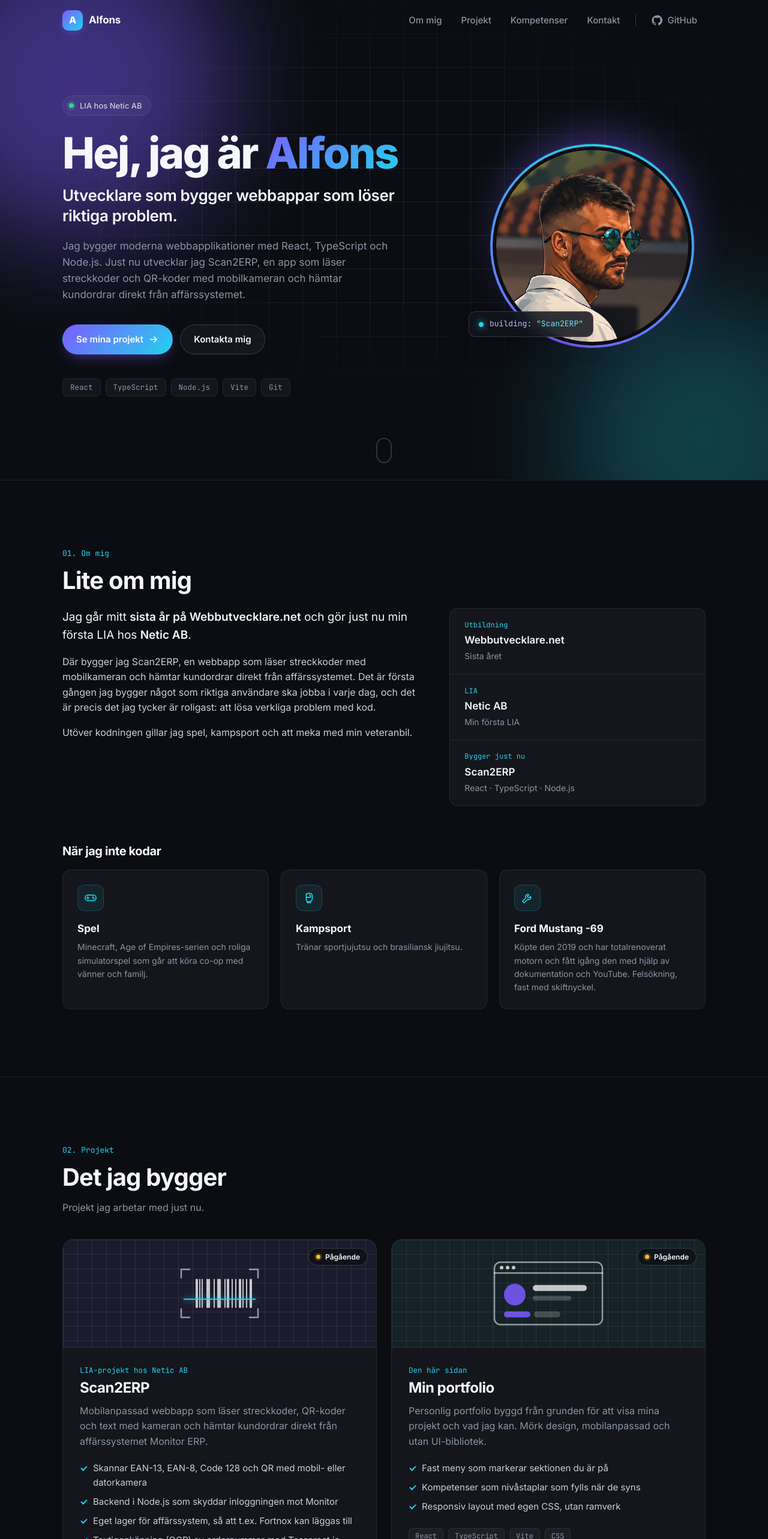
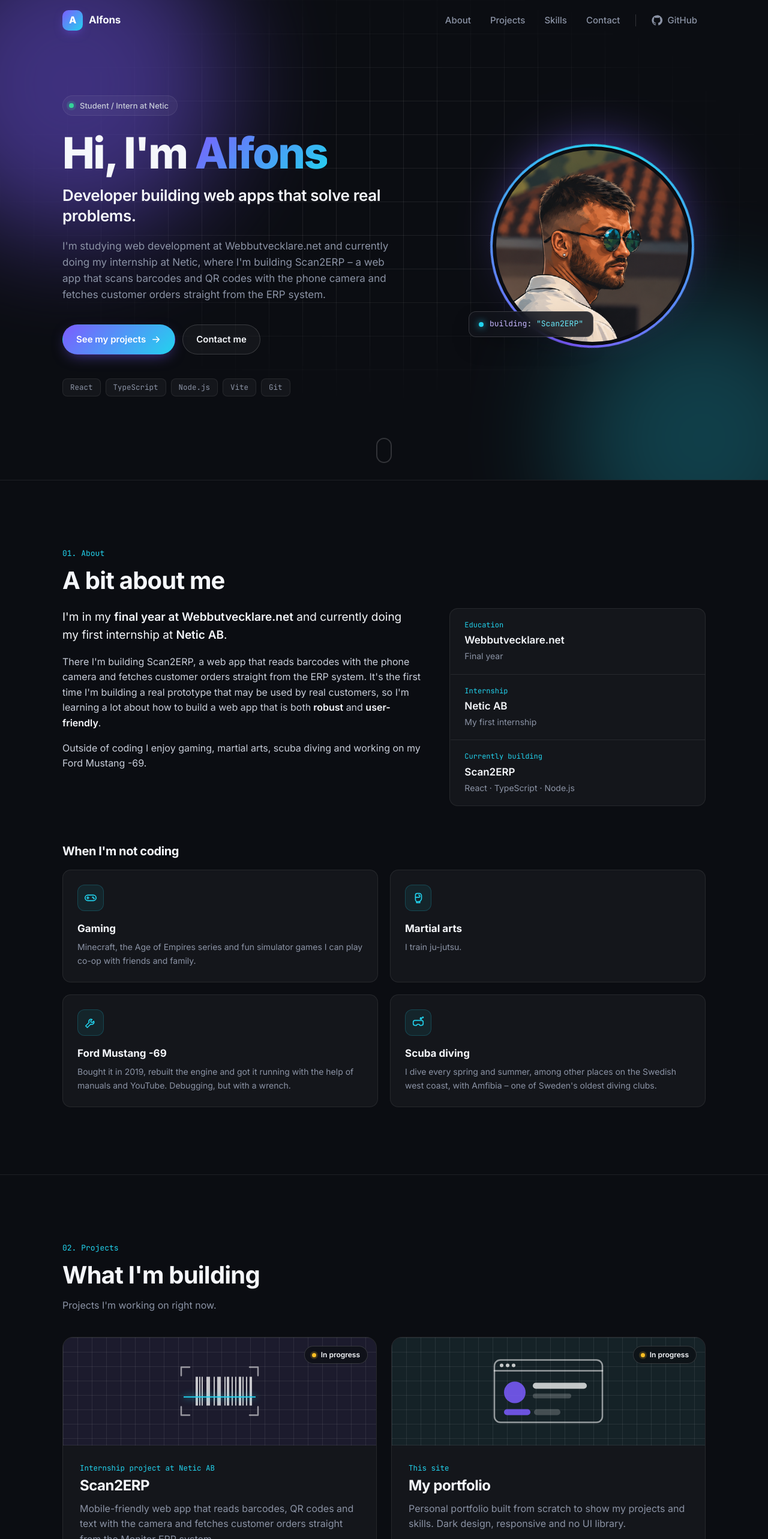
Before and after one commit to 99alfons-stack/MyPortfolio, a React (Vite) app: page / in a window 1280 px wide. Shown: the top 2566 px of the page at 60% size. Built offline with nearby package versions, Linux system fonts and the light colour scheme.

Commit message:
ändrat till engelska samt småfix

```diff
--- a/index.html
+++ b/index.html
@@ -1,9 +1,9 @@
 <!doctype html>
-<html lang="sv">
+<html lang="en">
 	<head>
 		<meta charset="UTF-8" />
 		<meta name="viewport" content="width=device-width, initial-scale=1.0" />
-		<meta name="description" content="Portfolio – Alfons, utvecklare" />
+		<meta name="description" content="Portfolio – Alfons, web developer" />
 		<meta name="theme-color" content="#0b0d12" />
 		<link rel="icon" type="image/svg+xml" href="/favicon.svg" />
 
--- a/src/components/About.tsx
+++ b/src/components/About.tsx
@@ -15,9 +15,9 @@ interface Interest {
 
 // Snabbfakta som visas i panelen till höger.
 const FACTS: Fact[] = [
-	{ label: "Utbildning", value: "Webbutvecklare.net", detail: "Sista året" },
-	{ label: "LIA", value: "Netic AB", detail: "Min första LIA" },
-	{ label: "Bygger just nu", value: "Scan2ERP", detail: "React · TypeScript · Node.js" },
+	{ label: "Education", value: "Webbutvecklare.net", detail: "Final year" },
+	{ label: "Internship", value: "Netic AB", detail: "My first internship" },
+	{ label: "Currently building", value: "Scan2ERP", detail: "React · TypeScript · Node.js" },
 ];
 
 // Ikonerna ritas med SVG så att de följer sidans färger.
@@ -40,8 +40,8 @@ const svg = (path: ReactNode) => (
 // Det jag gör när jag inte kodar.
 const INTERESTS: Interest[] = [
 	{
-		title: "Spel",
-		text: "Minecraft, Age of Empires-serien och roliga simulatorspel som går att köra co-op med vänner och familj.",
+		title: "Gaming",
+		text: "Minecraft, the Age of Empires series and fun simulator games I can play co-op with friends and family.",
 		icon: svg(
 			<>
 				<rect x="2" y="7" width="20" height="10" rx="5" />
@@ -52,8 +52,8 @@ const INTERESTS: Interest[] = [
 		),
 	},
 	{
-		title: "Kampsport",
-		text: "Tränar sportjujutsu och brasiliansk jiujitsu.",
+		title: "Martial arts",
+		text: "I train  ju-jutsu.",
 		icon: svg(
 			<>
 				<path d="M7 11V7a3 3 0 0 1 3-3h4a4 4 0 0 1 4 4v5a6 6 0 0 1-6 6h-1a4 4 0 0 1-4-4z" />
@@ -64,10 +64,22 @@ const INTERESTS: Interest[] = [
 	},
 	{
 		title: "Ford Mustang -69",
-		text: "Köpte den 2019 och har totalrenoverat motorn och fått igång den med hjälp av dokumentation och YouTube. Felsökning, fast med skiftnyckel.",
+		text: "Bought it in 2019, rebuilt the engine and got it running with the help of manuals and YouTube. Debugging, but with a wrench.",
 		icon: svg(
 			<>
 				<path d="M14.7 6.3a4 4 0 0 0-5.4 5.4L3 18l3 3 6.3-6.3a4 4 0 0 0 5.4-5.4l-2.5 2.5-2.4-.6-.6-2.4z" />
+			</>,
+		),
+	},
+	{
+		title: "Scuba diving",
+		text: "I dive every spring and summer, among other places on the Swedish west coast, with Amfibia – one of Sweden's oldest diving clubs.",
+		icon: svg(
+			<>
+				{/* Dykmask med bubblor */}
+				<path d="M3 11a3 3 0 0 1 3-3h12a3 3 0 0 1 3 3v3a3 3 0 0 1-3 3h-3l-1.5-2h-3L9 17H6a3 3 0 0 1-3-3z" />
+				<circle cx="17" cy="4.5" r="1.3" />
+				<circle cx="20.5" cy="2.5" r="0.8" />
 			</>,
 		),
 	},
@@ -75,29 +87,29 @@ const INTERESTS: Interest[] = [
 
 function About() {
 	return (
-		<section id="om-mig" className="section about">
+		<section id="about" className="section about">
 			<div className="container">
-				<p className="section-label">01. Om mig</p>
-				<h2>Lite om mig</h2>
+				<p className="section-label">01. About</p>
+				<h2>A bit about me</h2>
 
 				<div className="about-grid">
 					<div className="about-text">
 						<p className="about-lead">
-							Jag går mitt <strong>sista år på Webbutvecklare.net</strong> och gör just nu min första
-							LIA hos <strong>Netic AB</strong>.
+							I'm in my <strong>final year at Webbutvecklare.net</strong> and currently doing my first
+							internship at <strong>Netic AB</strong>.
 						</p>
 						<p>
-							Där bygger jag Scan2ERP, en webbapp som läser streckkoder med mobilkameran och hämtar
-							kundordrar direkt från affärssystemet. Det är första gången jag bygger något som riktiga
-							användare ska jobba i varje dag, och det är precis det jag tycker är roligast: att lösa
-							verkliga problem med kod.
+							There I'm building Scan2ERP, a web app that reads barcodes with the phone camera and fetches
+							customer orders straight from the ERP system. It's the first time I'm building a real
+							prototype that may be used by real customers, so I'm learning a lot about how to build a web app that is both
+							<strong> robust</strong> and <strong>user-friendly</strong>.
 						</p>
 						<p>
-							Utöver kodningen gillar jag spel, kampsport och att meka med min veteranbil.
+							Outside of coding I enjoy gaming, martial arts, scuba diving and working on my Ford Mustang -69.
 						</p>
 					</div>
 
-					<aside className="about-facts" aria-label="Snabbfakta">
+					<aside className="about-facts" aria-label="Quick facts">
 						{FACTS.map((fact) => (
 							<div key={fact.label} className="about-fact">
 								<span className="about-fact-label">{fact.label}</span>
@@ -108,7 +120,7 @@ function About() {
 					</aside>
 				</div>
 
-				<h3 className="about-subheading">När jag inte kodar</h3>
+				<h3 className="about-subheading">When I'm not coding</h3>
 				<ul className="about-interests">
 					{INTERESTS.map((interest) => (
 						<li key={interest.title} className="about-interest">
--- a/src/components/Contact.tsx
+++ b/src/components/Contact.tsx
@@ -7,23 +7,23 @@ const CONTACT = {
 	githubText: "github.com/99alfons-stack",
 	instagramUrl: "https://www.instagram.com/alfons_bengtsson",
 	instagramText: "@alfons_bengtsson",
-	location: "Sverige", // TODO: din ort, t.ex. "Jönköping"
+	location: "Sweden", // TODO: your city, e.g. "Jönköping"
 };
 
 function Contact() {
 	return (
-		<section id="kontakt" className="section contact">
+		<section id="contact" className="section contact">
 			<div className="container">
 				<div className="contact-panel">
 					<div className="contact-intro">
-						<p className="section-label">04. Kontakt</p>
-						<h2>Låt oss höras</h2>
+						<p className="section-label">04. Contact</p>
+						<h2>Get in touch</h2>
 						<p className="contact-lead">
-							Letar du efter en utvecklare, har en fråga om mina projekt eller vill bara säga hej?
-							Skicka ett mejl så svarar jag så snart jag kan.
+							Looking for a developer, have a question about my projects or just want to say hi?
+							Send me an email and I'll get back to you as soon as I can.
 						</p>
 						<a href={`mailto:${CONTACT.email}`} className="btn btn-primary contact-cta">
-							Skicka ett mejl
+							Send an email
 							<svg className="btn-icon" viewBox="0 0 24 24" aria-hidden="true">
 								<path d="M5 12h14M13 6l6 6-6 6" />
 							</svg>
@@ -40,7 +40,7 @@ function Contact() {
 									</svg>
 								</span>
 								<span>
-									<span className="contact-item-label">E-post</span>
+									<span className="contact-item-label">Email</span>
 									<span className="contact-item-value">{CONTACT.email}</span>
 								</span>
 							</a>
@@ -82,7 +82,7 @@ function Contact() {
 									</svg>
 								</span>
 								<span>
-									<span className="contact-item-label">Ort</span>
+									<span className="contact-item-label">Location</span>
 									<span className="contact-item-value">{CONTACT.location}</span>
 								</span>
 							</div>
@@ -92,7 +92,7 @@ function Contact() {
 
 				<footer className="footer">
 					<span>© {new Date().getFullYear()} Alfons</span>
-					<span>Byggd med React och TypeScript</span>
+					<span>Built with React and TypeScript</span>
 				</footer>
 			</div>
 		</section>
--- a/src/components/Hero.tsx
+++ b/src/components/Hero.tsx
@@ -7,7 +7,7 @@ const STACK = ["React", "TypeScript", "Node.js", "Vite", "Git"];
 
 function Hero() {
 	return (
-		<section id="hem" className="hero">
+		<section id="home" className="hero">
 			{/* Dekorativ bakgrund: rutnät och färgade ljusfläckar */}
 			<div className="hero-grid" aria-hidden="true" />
 			<div className="hero-glow hero-glow-1" aria-hidden="true" />
@@ -17,35 +17,35 @@ function Hero() {
 				<div className="hero-text">
 					<p className="hero-eyebrow">
 						<span className="hero-eyebrow-dot" aria-hidden="true" />
-						LIA hos Netic AB
+						Student / Intern at Netic
 					</p>
 
 					<h1 className="hero-title">
-						Hej, jag är <span className="text-gradient">Alfons</span>
+						Hi, I'm <span className="text-gradient">Alfons</span>
 					</h1>
 
-					<p className="hero-role">Utvecklare som bygger webbappar som löser riktiga problem.</p>
+					<p className="hero-role">Developer building web apps that solve real problems.</p>
 
 					{/* TEXT ATT BYTA: skriv några meningar om dig själv */}
 					<p className="hero-lead">
-						Jag bygger moderna webbapplikationer med React, TypeScript och Node.js. Just nu utvecklar
-						jag Scan2ERP, en app som läser streckkoder och QR-koder med mobilkameran och hämtar
-						kundordrar direkt från affärssystemet.
+						I'm studying web development at Webbutvecklare.net and currently doing my internship at
+						Netic, where I'm building Scan2ERP – a web app that scans barcodes and QR codes with the phone
+						camera and fetches customer orders straight from the ERP system.
 					</p>
 
 					<div className="hero-actions">
-						<a href="#projekt" className="btn btn-primary">
-							Se mina projekt
+						<a href="#projects" className="btn btn-primary">
+							See my projects
 							<svg className="btn-icon" viewBox="0 0 24 24" aria-hidden="true">
 								<path d="M5 12h14M13 6l6 6-6 6" />
 							</svg>
 						</a>
-						<a href="#kontakt" className="btn btn-ghost">
-							Kontakta mig
+						<a href="#contact" className="btn btn-ghost">
+							Contact me
 						</a>
 					</div>
 
-					<ul className="hero-stack" aria-label="Tekniker jag arbetar med">
+					<ul className="hero-stack" aria-label="Technologies I work with">
 						{STACK.map((tech) => (
 							<li key={tech}>{tech}</li>
 						))}
@@ -55,7 +55,7 @@ function Hero() {
 				<div className="hero-visual">
 					<div className="hero-photo-ring">
 						<div className="hero-photo">
-							<img src={profileImage} alt="Porträtt av Alfons" width="460" height="460" />
+							<img src={profileImage} alt="Portrait of Alfons" width="460" height="460" />
 
 						</div>
 					</div>
@@ -70,7 +70,7 @@ function Hero() {
 				</div>
 			</div>
 
-			<a href="#om-mig" className="hero-scroll" aria-label="Scrolla till Om mig">
+			<a href="#about" className="hero-scroll" aria-label="Scroll to About">
 				<span />
 			</a>
 		</section>
--- a/src/components/Navbar.tsx
+++ b/src/components/Navbar.tsx
@@ -3,10 +3,10 @@ import "../styles/Navbar.css";
 
 // Länkarna i menyn. id = sektionens id på sidan.
 const LINKS = [
-	{ id: "om-mig", label: "Om mig" },
-	{ id: "projekt", label: "Projekt" },
-	{ id: "kompetenser", label: "Kompetenser" },
-	{ id: "kontakt", label: "Kontakt" },
+	{ id: "about", label: "About" },
+	{ id: "projects", label: "Projects" },
+	{ id: "skills", label: "Skills" },
+	{ id: "contact", label: "Contact" },
 ];
 
 const GITHUB_URL = "https://github.com/99alfons-stack";
@@ -26,7 +26,7 @@ function Navbar() {
 
 	// Markera länken för den sektion som är mitt på skärmen.
 	useEffect(() => {
-		const ids = ["hem", ...LINKS.map((link) => link.id)];
+		const ids = ["home", ...LINKS.map((link) => link.id)];
 		const sections = ids
 			.map((id) => document.getElementById(id))
 			.filter((el): el is HTMLElement => el !== null);
@@ -43,7 +43,7 @@ function Navbar() {
 					else visible.delete(entry.target.id);
 				}
 				const current = ids.find((id) => visible.has(id));
-				if (current) setActive(current === "hem" ? "" : current);
+				if (current) setActive(current === "home" ? "" : current);
 			},
 			// Räkna bara ett smalt band mitt på skärmen som "synligt".
 			{ rootMargin: "-45% 0px -50% 0px" },
@@ -65,8 +65,8 @@ function Navbar() {
 
 	return (
 		<header className={`navbar ${scrolled || open ? "is-scrolled" : ""}`}>
-			<nav className="navbar-inner container" aria-label="Huvudmeny">
-				<a href="#hem" className="navbar-logo" onClick={() => setOpen(false)}>
+			<nav className="navbar-inner container" aria-label="Main menu">
+				<a href="#home" className="navbar-logo" onClick={() => setOpen(false)}>
 					<span className="navbar-logo-mark" aria-hidden="true">
 						A
 					</span>
@@ -93,7 +93,7 @@ function Navbar() {
 							className="navbar-github"
 							target="_blank"
 							rel="noreferrer"
-							aria-label="GitHub (öppnas i ny flik)"
+							aria-label="GitHub (opens in a new tab)"
 						>
 							{/* GitHub-ikon */}
 							<svg viewBox="0 0 24 24" aria-hidden="true">
@@ -110,7 +110,7 @@ function Navbar() {
 					className={`navbar-toggle ${open ? "is-open" : ""}`}
 					aria-expanded={open}
 					aria-controls="navbar-links"
-					aria-label={open ? "Stäng menyn" : "Öppna menyn"}
+					aria-label={open ? "Close menu" : "Open menu"}
 					onClick={() => setOpen((value) => !value)}
 				>
 					<span />
--- a/src/components/Projects.tsx
+++ b/src/components/Projects.tsx
@@ -15,30 +15,30 @@ interface Project {
 const PROJECTS: Project[] = [
 	{
 		title: "Scan2ERP",
-		subtitle: "LIA-projekt hos Netic AB",
-		status: "Pågående",
+		subtitle: "Internship project at Netic AB",
+		status: "In progress",
 		description:
-			"Mobilanpassad webbapp som läser streckkoder, QR-koder och text med kameran och hämtar kundordrar direkt från affärssystemet Monitor ERP.",
+			"Mobile-friendly web app that reads barcodes, QR codes and text with the camera and fetches customer orders straight from the Monitor ERP system.",
 		highlights: [
-			"Skannar EAN-13, EAN-8, Code 128 och QR med mobil- eller datorkamera",
-			"Backend i Node.js som skyddar inloggningen mot Monitor",
-			"Eget lager för affärssystem, så att t.ex. Fortnox kan läggas till",
-			"Textigenkänning (OCR) av ordernummer med Tesseract.js, påbörjad",
+			"Scans EAN-13, EAN-8, Code 128 and QR codes with a phone or desktop camera",
+			"Node.js backend that keeps the Monitor credentials off the client",
+			"ERP adapter layer, so systems like Fortnox can be added",
+			"Text recognition (OCR) of order numbers with Tesseract.js, in progress",
 		],
 		tech: ["React", "TypeScript", "Node.js", "Vite", "Monitor API"],
 		githubUrl: "https://github.com/99alfons-stack/EAN-Netic",
 		visual: "scan",
 	},
 	{
-		title: "Min portfolio",
-		subtitle: "Den här sidan",
-		status: "Pågående",
+		title: "My portfolio",
+		subtitle: "This site",
+		status: "In progress",
 		description:
-			"Personlig portfolio byggd från grunden för att visa mina projekt och vad jag kan. Mörk design, mobilanpassad och utan UI-bibliotek.",
+			"Personal portfolio built from scratch to show my projects and skills. Dark design, responsive and no UI library.",
 		highlights: [
-			"Fast meny som markerar sektionen du är på",
-			"Kompetenser som nivåstaplar som fylls när de syns",
-			"Responsiv layout med egen CSS, utan ramverk",
+			"Sticky menu that highlights the section you are on",
+			"Skill bars that fill up when they scroll into view",
+			"Responsive layout with hand-written CSS, no framework",
 		],
 		tech: ["React", "TypeScript", "Vite", "CSS"],
 		githubUrl: "https://github.com/99alfons-stack/MyPortfolio",
@@ -82,11 +82,11 @@ function ProjectVisual({ type }: { type: Project["visual"] }) {
 
 function Projects() {
 	return (
-		<section id="projekt" className="section projects">
+		<section id="projects" className="section projects">
 			<div className="container">
-				<p className="section-label">02. Projekt</p>
-				<h2>Det jag bygger</h2>
-				<p className="projects-lead">Projekt jag arbetar med just nu.</p>
+				<p className="section-label">02. Projects</p>
+				<h2>What I'm building</h2>
+				<p className="projects-lead">Projects I'm working on right now.</p>
 
 				<div className="projects-grid">
 					{PROJECTS.map((project) => (
@@ -110,14 +110,14 @@ function Projects() {
 									))}
 								</ul>
 
-								<ul className="project-tech" aria-label="Tekniker">
+								<ul className="project-tech" aria-label="Technologies">
 									{project.tech.map((tech) => (
 										<li key={tech}>{tech}</li>
 									))}
 								</ul>
 
 								<a href={project.githubUrl} className="project-link" target="_blank" rel="noreferrer">
-									Visa koden på GitHub
+									View the code on GitHub
 									<svg viewBox="0 0 24 24" aria-hidden="true">
 										<path d="M7 17 17 7M9 7h8v8" />
 									</svg>
--- a/src/components/Skills.tsx
+++ b/src/components/Skills.tsx
@@ -17,7 +17,7 @@ interface SkillGroup {
 const SKILL_GROUPS: SkillGroup[] = [
 	{
 		title: "Frontend",
-		description: "Det användaren ser och klickar på",
+		description: "What the user sees and clicks on",
 		skills: [
 			{ name: "HTML & CSS", level: 40 },
 			{ name: "JavaScript", level: 40 },
@@ -27,19 +27,20 @@ const SKILL_GROUPS: SkillGroup[] = [
 	},
 	{
 		title: "Backend",
-		description: "Servrar, API:er och affärssystem",
+		description: "Servers, APIs and ERP systems",
 		skills: [
 			{ name: "Node.js", level: 20 },
-			{ name: "REST-API:er", level: 20 },
+			{ name: "REST APIs", level: 20 },
 		],
 	},
 	{
-		title: "Verktyg",
-		description: "Det jag bygger och samarbetar med",
+		title: "Tools",
+		description: "What I build and collaborate with",
 		skills: [
 			{ name: "Git & GitHub", level: 70 },
 			{ name: "Vite", level: 20 },
-			{ name: "Felsökning i DevTools", level: 30 },
+			{ name: "Debugging in DevTools", level: 30 },
+			{ name: "Claude", level: 50 },
 		],
 	},
 ];
@@ -47,11 +48,11 @@ const SKILL_GROUPS: SkillGroup[] = [
 // Text som beskriver nivån, visas bredvid procenten.
 function levelText(level: number): string {
 	if (level >= 85) return "Expert";
-	if (level >= 65) return "Avancerad";
-	if (level >= 45) return "God";
-	if (level >= 25) return "Grundläggande";
-	if (level > 0) return "Nybörjare";
-	return "Inte påbörjat";
+	if (level >= 65) return "Advanced";
+	if (level >= 45) return "Good";
+	if (level >= 25) return "Basic";
+	if (level > 0) return "Beginner";
+	return "Not started";
 }
 
 function Skills() {
@@ -77,19 +78,18 @@ function Skills() {
 	}, []);
 
 	return (
-		<section id="kompetenser" className="section skills">
+		<section id="skills" className="section skills">
 			<div className="container">
-				<p className="section-label">03. Kompetenser</p>
-				<h2>Vad jag kan</h2>
+				<p className="section-label">03. Skills</p>
+				<h2>What I know</h2>
 				<p className="skills-lead">
-					Staplarna visar hur långt jag har kommit i varje område, från 0 (inte påbörjat) till 100
-					(expert).
+					The bars show how far I've come in each area, from 0 (not started) to 100 (expert).
 				</p>
 
 				{/* Förklaring av skalan */}
 				<div className="skills-scale" aria-hidden="true">
-					<span>0 · Nybörjare</span>
-					<span>50 · Klarar mig själv</span>
+					<span>0 · Beginner</span>
+					<span>50 · Self-sufficient</span>
 					<span>100 · Expert</span>
 				</div>
 
@@ -116,7 +116,7 @@ function Skills() {
 											aria-valuemin={0}
 											aria-valuemax={100}
 											aria-valuenow={skill.level}
-											aria-valuetext={`${skill.level} av 100, ${levelText(skill.level)}`}
+											aria-valuetext={`${skill.level} of 100, ${levelText(skill.level)}`}
 										>
 											<div
 												className="skill-fill"
--- a/src/styles/About.css
+++ b/src/styles/About.css
@@ -76,7 +76,7 @@
 
 .about-interests {
 	display: grid;
-	grid-template-columns: repeat(3, 1fr);
+	grid-template-columns: repeat(2, 1fr); /* fyra intressen = 2 x 2 */
 	gap: 20px;
 	margin: 0;
 	padding: 0;
```
Also changed, not shown: 1 other file (tests, documents, lock files or other folders).
